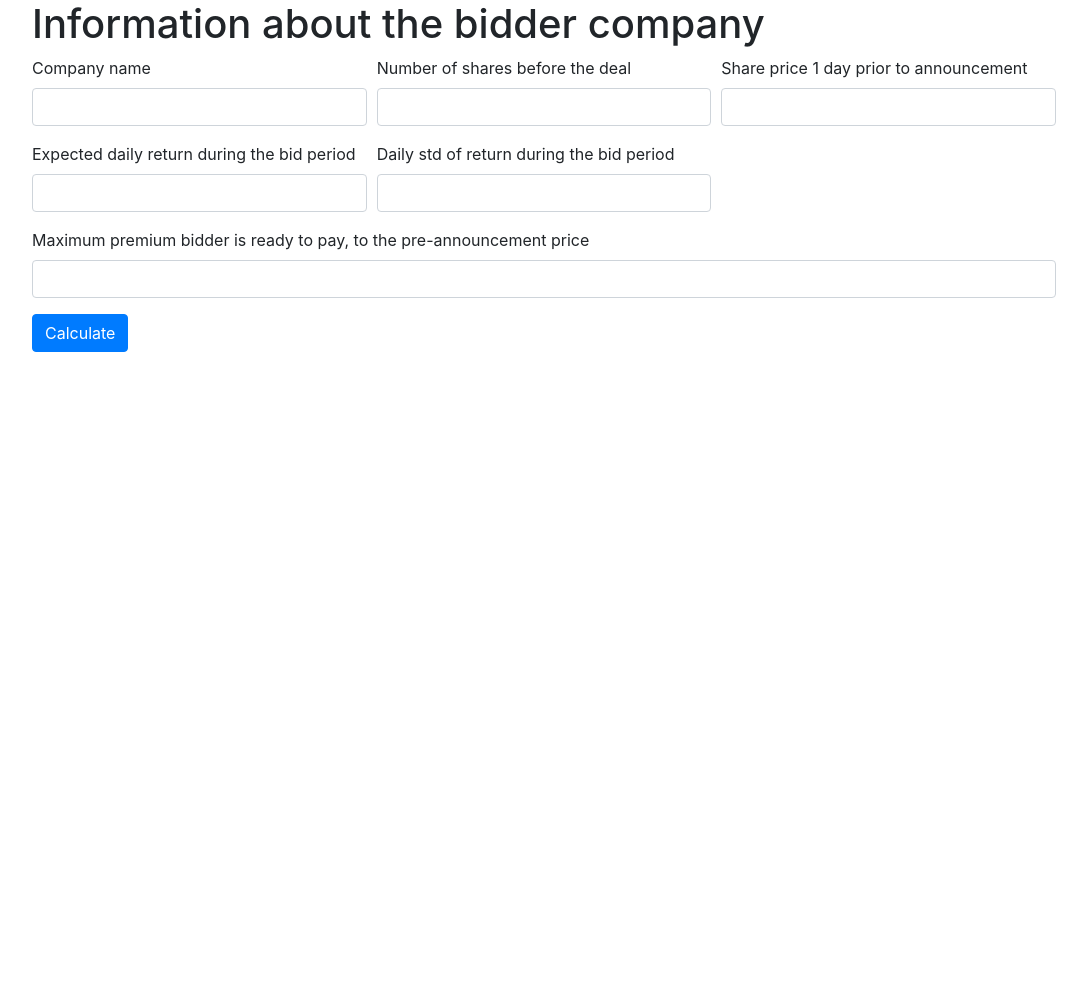
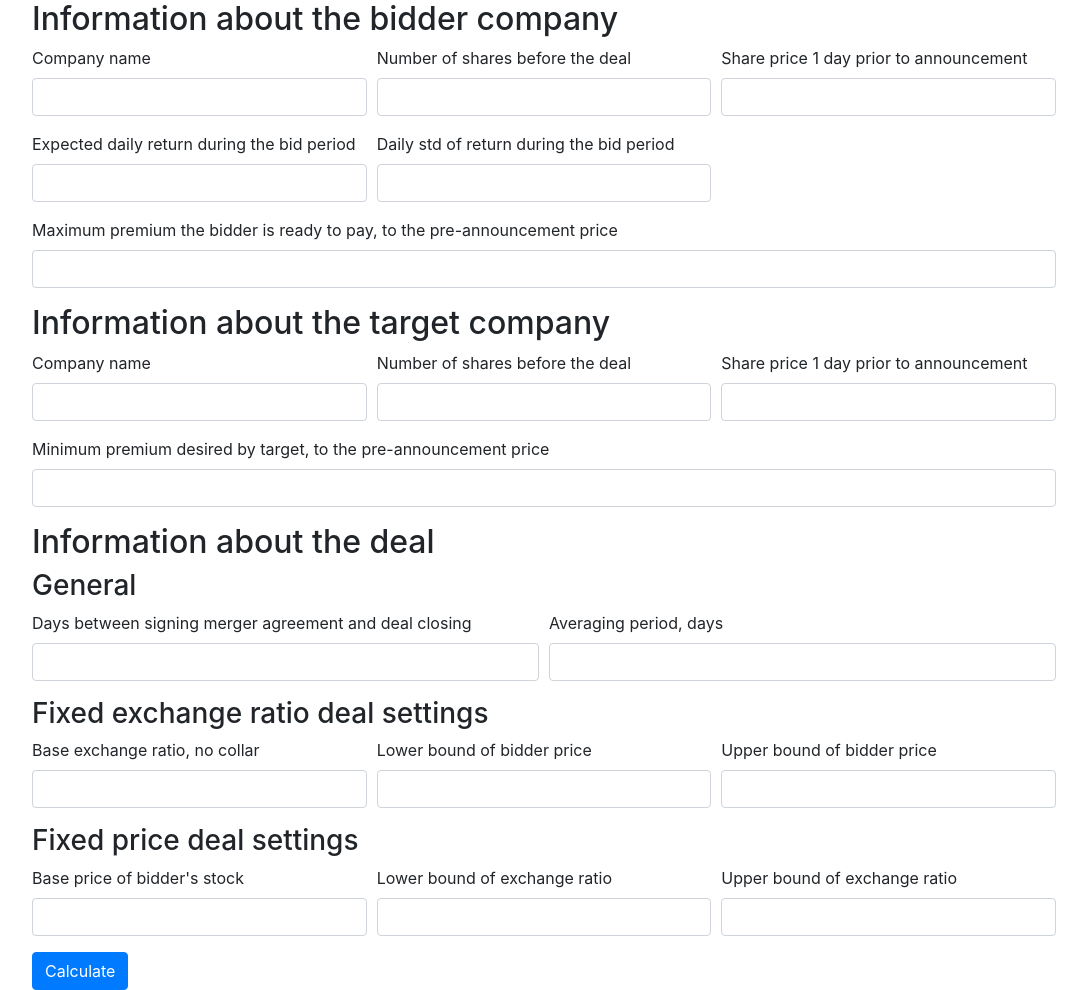
Before and after one commit to yuryfedotov/collar_offer_valuation, a Django app: page / in a window 1280 px wide. Shown: the whole page, without its empty margins (96-1183 px from the left). Before the commit the page ends 352 px from the top, so only its background shows below. Run offline with Django 3.2, Linux system fonts and the light colour scheme; some libraries are stand-ins or nearby versions.

Commit message:
Finished the form.

```diff
--- a/collar_app/templates/index.html
+++ b/collar_app/templates/index.html
@@ -10,7 +10,8 @@
     <body>
         <form style="width:80%; margin:auto;" action="calculate_market_cap" method="POST">
             {% csrf_token %}
-            <h1>Information about the bidder company</h1>
+
+            <h2>Information about the bidder company</h2>
             <div class="form-row">
                 <div class="col-md-4 mb-3">
                 <label for="bidderName">Company name</label>
@@ -36,10 +37,72 @@
                 </div>
             </div>
             <div class="form-group">
-                <label for="readyPremium">Maximum premium bidder is ready to pay, to the pre-announcement price</label>
+                <label for="readyPremium">Maximum premium the bidder is ready to pay, to the pre-announcement price</label>
                 <input type="text" class="form-control" name="readyPremium" id="readyPremium">
             </div>
 
+            <h2>Information about the target company</h2>
+            <div class="form-row">
+                <div class="col-md-4 mb-3">
+                <label for="targetName">Company name</label>
+                <input type="text" class="form-control" name="targetName" id="targetName">
+                </div>
+                <div class="col-md-4 mb-3">
+                <label for="targetSharesBefore">Number of shares before the deal</label>
+                <input type="number" min="0" class="form-control" name="targetSharesBefore" id="targetSharesBefore">
+                </div>
+                <div class="col-md-4 mb-3">
+                <label for="targetPriceBefore">Share price 1 day prior to announcement</label>
+                <input type="number" min="0" step="0.01" class="form-control" name="targetPriceBefore" id="targetPriceBefore">
+                </div>
+            </div>
+            <div class="form-group">
+                <label for="desiredPremium">Minimum premium desired by target, to the pre-announcement price</label>
+                <input type="text" class="form-control" name="desiredPremium" id="desiredPremium">
+            </div>
+
+            <h2>Information about the deal</h2>
+            <h3>General</h3>
+            <div class="form-row">
+                <div class="form-group col-md-6">
+                <label for="daysBetween">Days between signing merger agreement and deal closing</label>
+                <input type="number" min="0" class="form-control" name="daysBetween" id="daysBetween">
+                </div>
+                <div class="form-group col-md-6">
+                <label for="avgPer">Averaging period, days</label>
+                <input type="number" min="0" class="form-control" name="avgPer" id="avgPer">
+                </div>
+            </div>
+            <h3>Fixed exchange ratio deal settings</h3>
+            <div class="form-row">
+                <div class="col-md-4 mb-3">
+                <label for="baseER">Base exchange ratio, no collar</label>
+                <input type="number" min="0" step="0.0001" class="form-control" name="baseER" id="baseER">
+                </div>
+                <div class="col-md-4 mb-3">
+                <label for="fexLB">Lower bound of bidder price</label>
+                <input type="number" min="0" step="0.01" class="form-control" name="fexLB" id="fexLB">
+                </div>
+                <div class="col-md-4 mb-3">
+                <label for="fexUB">Upper bound of bidder price</label>
+                <input type="number" min="0" step="0.01" class="form-control" name="fexUB" id="fexUB">
+                </div>
+            </div>
+            <h3>Fixed price deal settings</h3>
+            <div class="form-row">
+                <div class="col-md-4 mb-3">
+                <label for="baseP">Base price of bidder's stock</label>
+                <input type="number" min="0" step="0.01" class="form-control" name="baseP" id="baseP">
+                </div>
+                <div class="col-md-4 mb-3">
+                <label for="LR">Lower bound of exchange ratio</label>
+                <input type="number" min="0" step="0.0001" class="form-control" name="LR" id="LR">
+                </div>
+                <div class="col-md-4 mb-3">
+                <label for="UR">Upper bound of exchange ratio</label>
+                <input type="number" min="0" step="0.0001" class="form-control" name="UR" id="UR">
+                </div>
+            </div>
             <button type="submit" class="btn btn-primary">Calculate</button>
         </form>
     </body>
--- a/collar_app/templates/result.html
+++ b/collar_app/templates/result.html
@@ -13,7 +13,7 @@
     </head>
 
     <body>
-        <h1>Market cap</h1>
+        <h1>If this H1 is purple, CSS works!</h1>
         Market cap of {{ company_name }} is {{ market_cap }}.
         <h2>Chart</h2>
         <div align="center">
--- a/collar_app/views.py
+++ b/collar_app/views.py
@@ -7,17 +7,6 @@ def index(request):
     return render(request, 'index.html')
 
 def calculate_market_cap(request):
-
-    """ WORKED
-    company_name = str(request.POST.get("bidderName"))
-    nshares = int(request.POST.get("bidderSharesBefore"))
-    share_price = float(request.POST.get("bidderPriceBefore"))
-    market_cap = nshares * share_price
-    context = {
-        'company_name': company_name,
-        'market_cap': market_cap,
-    }
-    """
 
     company_name = str(request.POST.get("bidderName"))
     nshares = int(request.POST.get("bidderSharesBefore"))
@@ -36,7 +25,13 @@ def calculate_market_cap(request):
     chart4 = figure()
     chart4.line([1,2], [nshares, share_price], line_width=2, line_color='purple')
 
-    grid = gridplot([[chart1, chart2, None], [chart3, None, chart4]], plot_width=300, plot_height=250)
+    chart5 = figure()
+    chart5.line([1,2], [nshares, share_price], line_width=2, line_color='orange')
+
+    chart6 = figure()
+    chart6.line([1,2], [nshares, share_price], line_width=2, line_color='yellow')
+
+    grid = gridplot([[chart1, chart2, chart3], [chart4, chart5, chart6]], plot_width=300, plot_height=250)
     script_grid, div_grid = components(grid)
 
     context = {
```
